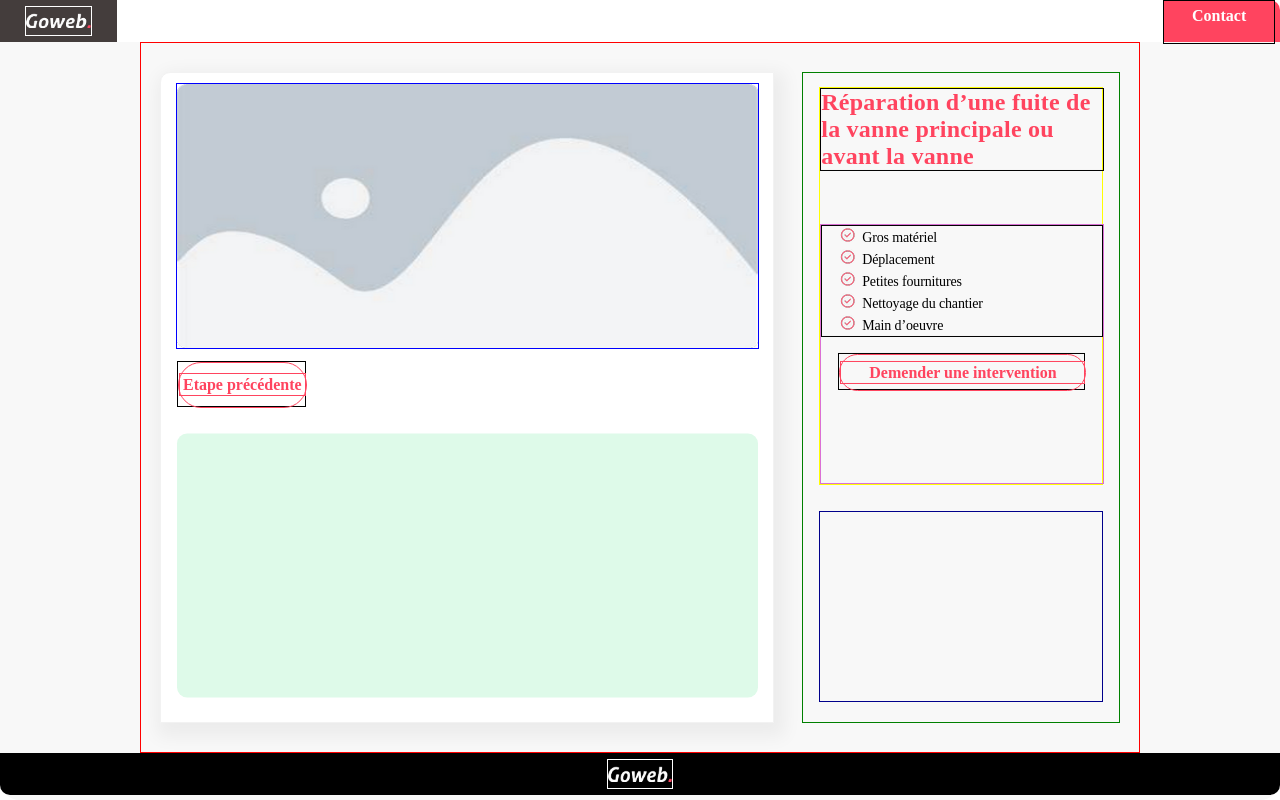
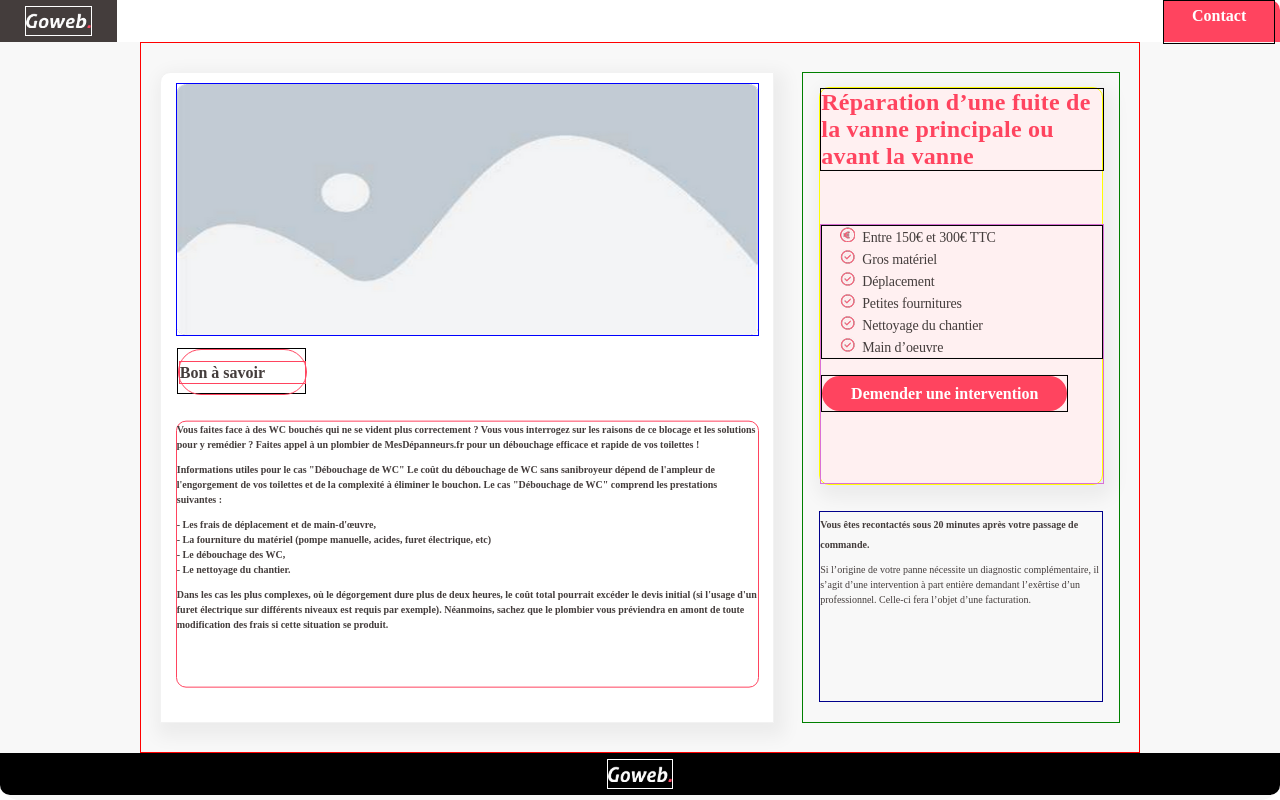
Before and after one commit to Akim-Kaf/projetgoweb, a React (Create React App) app: page / in a window 1280 px wide. Built offline with nearby package versions, Linux system fonts and the light colour scheme.

Commit message:
add of stable info template version1

```diff
--- a/src/components/information/Information.css
+++ b/src/components/information/Information.css
@@ -27,11 +27,12 @@ h1 {font-size: 3em;}
         }
     }
 
+/*
 p{
     font-size: 1.5em;
     line-height: 1.3 em;
 }
-
+*/
 
 .main-container{
     position:absolute;
@@ -179,7 +180,7 @@ p{
     display: grid;
     grid-template-columns: repeat(1,1fr);
     width: 98%;
-    height: 42%;/*283px*/
+    height: 40%;/*283px*/
     /*padding: 10px;*/
     gap: 16px;
     opacity: 0px;
@@ -208,12 +209,11 @@ p{
     height: 63%;
     margin: auto;
     transform: translateY(1%);
-    /*margin-top: -105px;*/
-    /*padding: 10px;*/
-    /*margin-bottom: 200px;*/
-    /*gap: 10px;*/
     border: 1px 0px 0px 0px;
     opacity: 0px;
+    border-radius: 10px;
+    background: #FFF0F1;
+    box-shadow: 4px 7px 18px 7px #0000000D;
     border: 1px solid yellow;
 }
 
@@ -247,6 +247,26 @@ p{
     opacity: 0px;
     border: 1px solid darkblue;
 }
+
+.rigth-bottom-text{
+    font-family: Poppins;
+    font-size: 10px;
+    font-weight: 600;
+    line-height: 15px;
+    text-align: left;
+    color: #443D3C;
+}
+
+.rigth-bottom-text-p{
+    font-family: Poppins;
+    font-size: 10px;
+    font-weight: 400;
+    line-height: 15px;
+    text-align: left;
+    color: #443D3C;
+}
+
+
 
 
 .card{
@@ -338,8 +358,8 @@ p{
     /*font-size: 14px;*/
     font-weight: 600;
     line-height: 21px;
-    text-align: center;
-    color: #FF445F;
+    text-align: left;
+    color: #443D3C;
     margin: auto;
     border: 1px solid #FF445F;
 
@@ -357,7 +377,7 @@ p{
     /*margin-bottom: 34px;    */
     justify-content: center;
     display: grid;
-    background: #DEFAE9;
+    border: 1px solid #FF445F;
 }
 
 
@@ -369,7 +389,10 @@ ul{
     border: 1px solid black;
 }
 
-
+li#euro{
+    list-style-image:
+    url("../../../public/cercle-euro.png");
+}
 
 .notification-text{
     font-family: 'Poppins';
@@ -379,6 +402,7 @@ ul{
     text-align: left;
     font-family: Poppins;
     letter-spacing: -0.01em;
+    color: #443D3C;
 
 }
 
@@ -389,7 +413,6 @@ ul{
     height: 35px;
     gap: 10px;
     opacity: 0px;
-    margin: auto;
     border: 1px solid black;
 }
 
@@ -403,7 +426,7 @@ ul{
     border: 1px 0px 0px 0px;
     opacity: 0px;
     display: flex;
-    border: 1px solid #FF445F;
+    background-color: #FF445F;
 
 }
 
@@ -417,10 +440,8 @@ ul{
     font-weight: 600;
     line-height: 21px;
     text-align: center;
-    color: #FF445F;
+    color: white;
     margin: auto;
-    border: 1px solid #FF445F;
-
 }
 
 .bottom-frame{
@@ -436,13 +457,13 @@ ul{
     border-radius: 0px 0px 10px 10px;
 }
 
-.bottom-text{
-    font-family: 'Aller';
-    font-size: 20px;
-    font-style: italic;
-    font-weight: 700;
-    line-height: 24.14px;
-    color: #FFFFFF;
+.probleme-text{
+    font-family: Poppins;
+    font-size: 10px;
+    font-weight: 600;
+    line-height: 15px;
+    text-align: left;
+    color: #443D3C;
 }
 
 .red-text{
--- a/src/components/information/Information.js
+++ b/src/components/information/Information.js
@@ -17,15 +17,34 @@ function Information(props){
                 <div className='content-frame'>
                     <img  className='grid-frame' src="oip.png" alt="no icon"/>
                     <div className="back-button-frame">
-                        <div className="back-button"><label className="back-button-text">Etape précédente</label></div>
+                        <div className="back-button"><span className="back-button-text">Bon à savoir</span></div>
                     </div>
-                    <div className='notification-frame'></div>
+                    <div className='notification-frame'>
+                        <span className='probleme-text'>
+                            Vous faites face à des WC bouchés qui ne se vident plus correctement ? Vous vous interrogez sur les raisons de ce blocage et les solutions pour y remédier ? Faites appel à un plombier de MesDépanneurs.fr pour un débouchage efficace et rapide de vos toilettes !
+                            <p>
+                                Informations utiles pour le cas "Débouchage de WC"
+                                Le coût du débouchage de WC sans sanibroyeur dépend de l'ampleur de l'engorgement de vos toilettes et de la complexité à éliminer le bouchon. Le cas "Débouchage de WC" comprend les prestations suivantes :
+                                <dl>
+                                    <dt>- Les frais de déplacement et de main-d'œuvre, </dt>
+                                    <dt>- La fourniture du matériel (pompe manuelle, acides, furet électrique, etc) </dt>
+                                    <dt>- Le débouchage des WC, </dt>
+                                    <dt>- Le nettoyage du chantier.</dt>
+                                </dl>
+                                Dans les cas les plus complexes, où le dégorgement dure plus de deux heures, le coût total pourrait excéder le devis initial (si l'usage d'un furet électrique sur différents niveaux est requis par exemple).
+                                Néanmoins, sachez que le plombier vous préviendra en amont de toute modification des frais si cette situation se produit.
+                            </p>
+
+
+                        </span>
+                    </div>
                 </div>
                 <div className="rigth-content-frame">
                     <div className="rigth-item-frame">
                         <div className='main-text'>Réparation d’une fuite de la vanne principale ou avant la vanne</div>
                         <div className="rigth-content-item-frame">
                             <ul>
+                                <li id="euro"><span className='notification-text'>Entre 150€ et 300€ TTC</span></li>
                                 <li><span className='notification-text'>Gros matériel</span></li>
                                 <li><span className='notification-text'>Déplacement</span></li>
                                 <li><span className='notification-text'>Petites fournitures</span></li>
@@ -41,6 +60,13 @@ function Information(props){
 
                     </div>
                     <div className="rigth-bottom-item-frame">
+                        <span className="rigth-bottom-text">
+                        <b>Vous êtes recontactés sous 20 minutes après votre passage de commande.</b>
+                        </span>
+                        <p className='rigth-bottom-text-p'>Si l’origine de votre panne nécessite un diagnostic complémentaire,
+                        il s’agit d’une intervention à part entière demandant l’exêrtise d’un professionnel.
+                        Celle-ci fera l’objet d’une facturation.
+                        </p>
                     </div>
                 </div>
         </div>
```
Also changed, not shown: public/cercle-euro.png (added).
